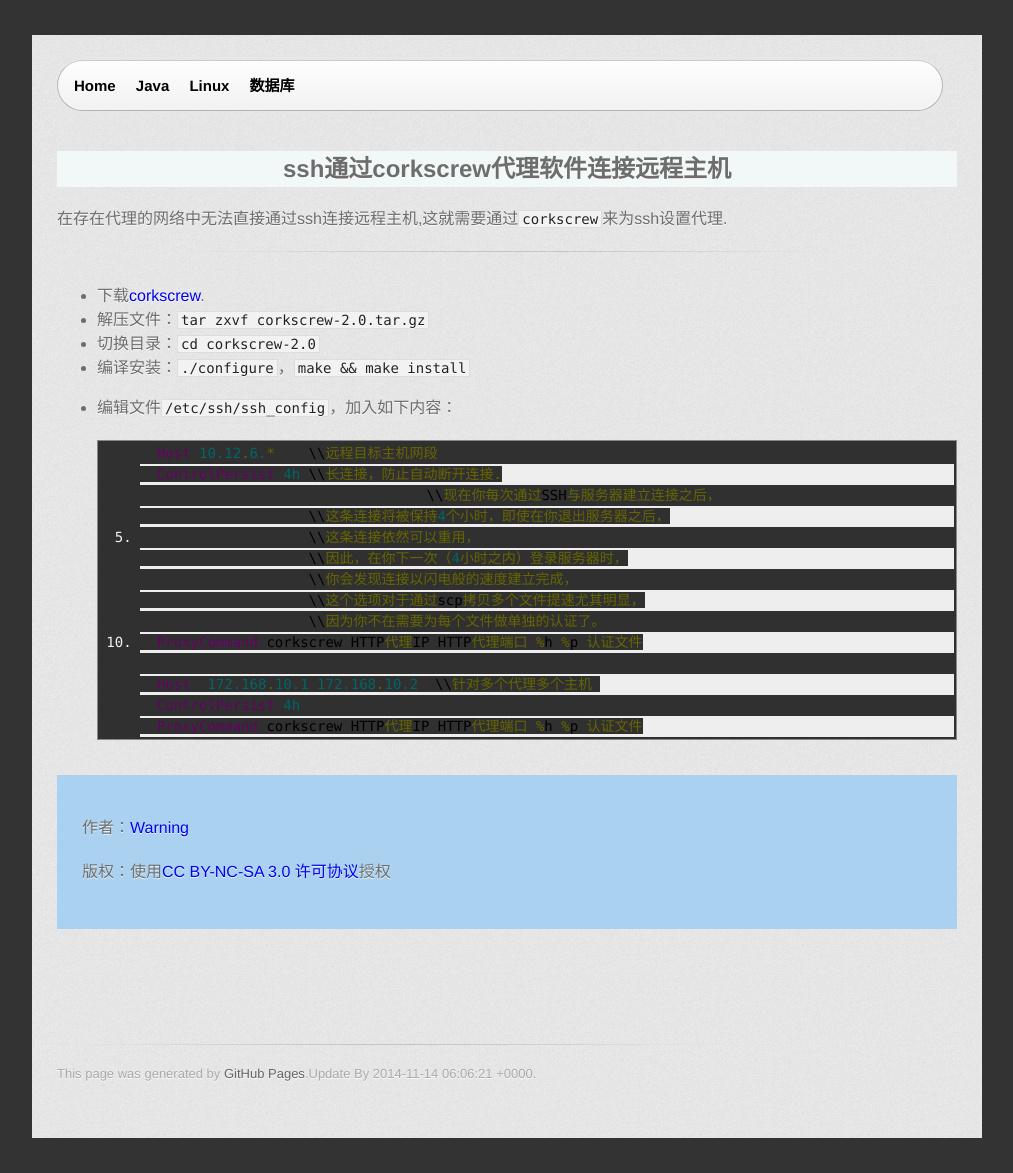
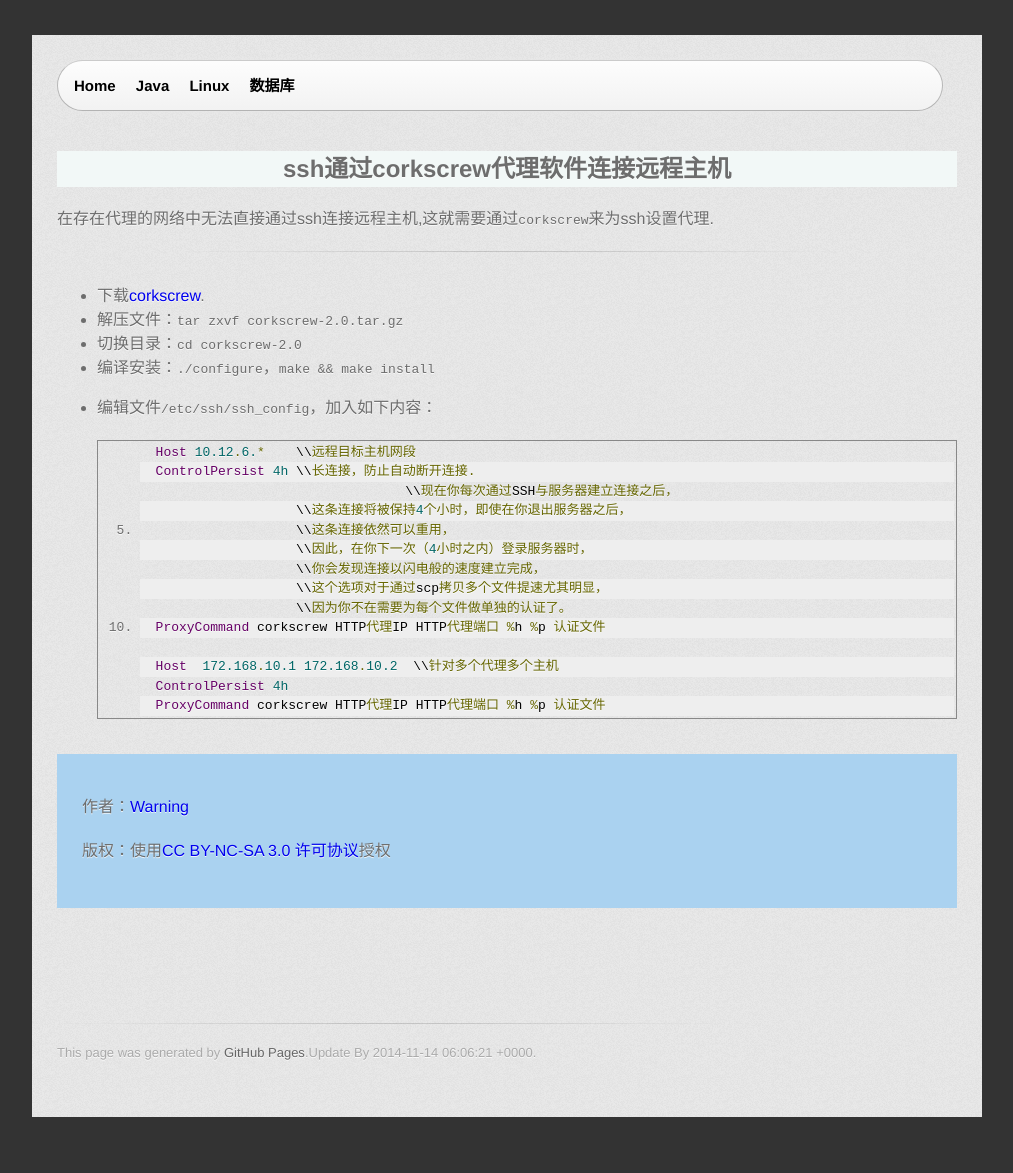
Before and after one commit to warningrc/warningrc.github.io, a Jekyll site: the page built from _posts/2012-02-20-corkscrew.md, in a window 1280 px wide. Shown: the whole page, without its empty margins (133-1146 px from the left). Built offline with Jekyll 4.4.1, drawn with Linux system fonts in a browser that asks for light colours; nearby versions of some CDN libraries; comment, search, counter and statistics services are not loaded; after the commit the page ends 1152 px from its top, so only the background shows below that.

Commit message:
修改代码样式

```diff
--- a/r/css/stylesheet.css
+++ b/r/css/stylesheet.css
@@ -96,36 +96,6 @@
   padding-top: 20px;
 }
 
-code, pre {
-  font-family: Monaco, "Bitstream Vera Sans Mono", "Lucida Console", Terminal;
-  color: #222;
-  margin-bottom: 30px;
-  font-size: 14px;
-}
-
-code {
-  background-color: #f2f2f2;
-  border: solid 1px #ddd;
-  padding: 0 3px;
-}
-
-pre {
-  padding: 20px;
-  background: #303030;
-  color: #f2f2f2;
-  text-shadow: none;
-  overflow: auto;
-}
-pre code {
-  color: #f2f2f2;
-  background-color: #303030;
-  border: none;
-  padding: 0;
-  white-space: pre;
-  white-space: pre-wrap;
-  word-break: break-all;
-  word-wrap: break-word;
-}
 
 ul, ol, dl {
   margin-bottom: 20px;
```
